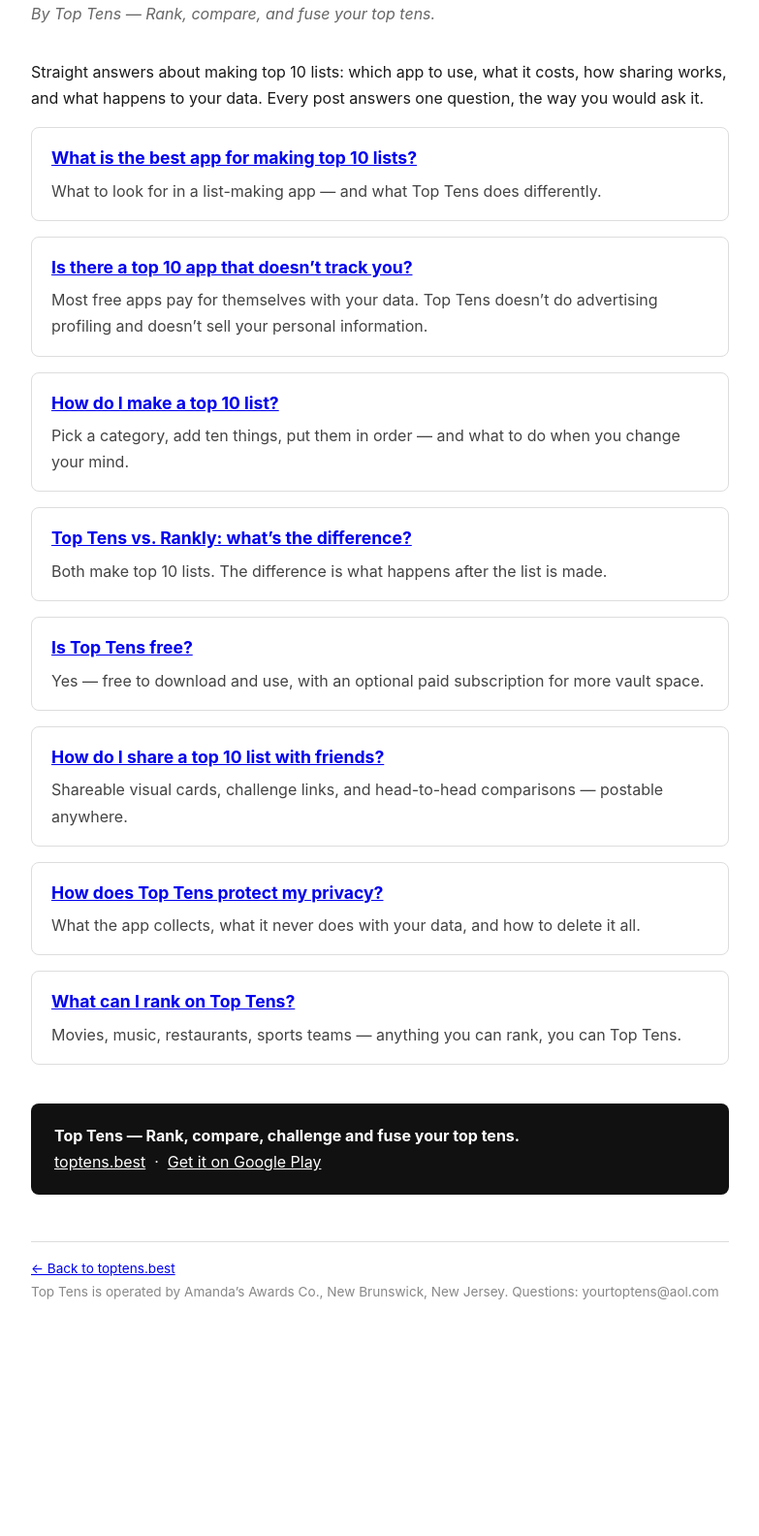
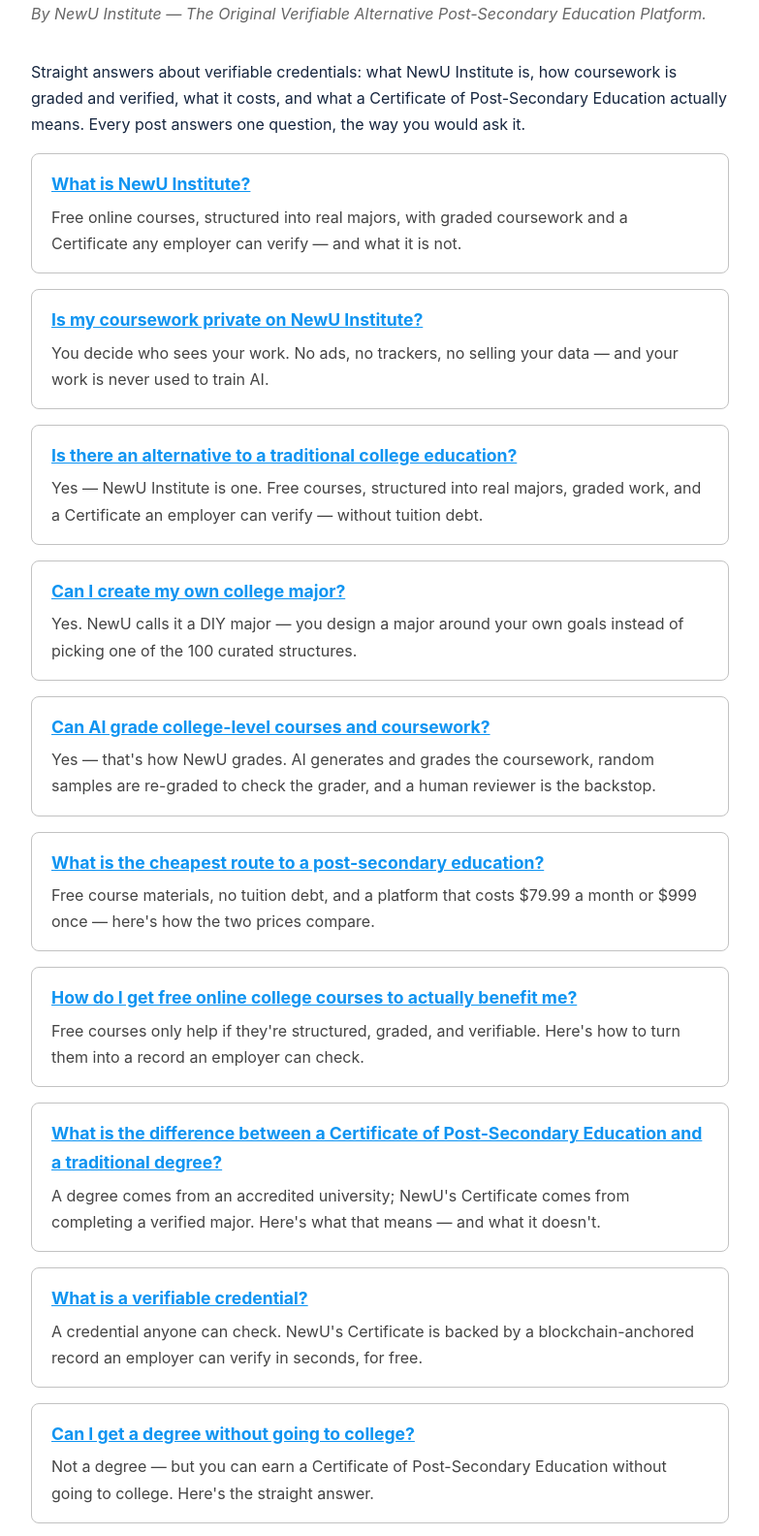
Before and after one commit to notooall63/newu-blog, a plain HTML site: page index.html in a window 1280 px wide. Shown: the part 108-1692 px from the top of the page at 97% size, without its empty margins (248-1031 px from the left). Before the commit the page ends 1516 px from the top, so only its background shows below. Drawn offline with Linux system fonts and the light colour scheme.

Commit message:
Add files via upload

```diff
--- a/index.html
+++ b/index.html
@@ -3,82 +3,113 @@
 <head>
 <meta charset="UTF-8">
 <meta name="viewport" content="width=device-width, initial-scale=1.0">
-<title>Top Tens Blog — Top 10 Lists, Ranked Right | Top Tens</title>
-<meta name="description" content="The Top Tens blog: how to make top 10 lists, share them with friends, and keep your rankings private. Straight answers, no tracking for ads.">
-<link rel="canonical" href="https://blog.toptens.best/">
-<meta property="og:title" content="Top Tens Blog">
-<meta property="og:description" content="How to make top 10 lists, share them with friends, and keep your rankings private.">
+<title>NewU Institute Blog — Verifiable Post-Secondary Education | NewU Institute</title>
+<meta name="description" content="The NewU Institute blog: straight answers about verifiable credentials, how coursework is graded, what NewU costs, and what a Certificate of Post-Secondary Education means.">
+<link rel="canonical" href="https://blog.newu.institute/">
+<meta property="og:title" content="NewU Institute Blog">
+<meta property="og:description" content="Straight answers about verifiable credentials, graded coursework, and what NewU Institute costs.">
 <meta property="og:type" content="website">
 <style>
-  body { font-family: -apple-system, BlinkMacSystemFont, "Segoe UI", Roboto, sans-serif; line-height: 1.7; max-width: 720px; margin: 0 auto; padding: 2rem 1.25rem 4rem; color: #1a1a1a; }
-  h1 { font-size: 2rem; line-height: 1.25; margin-bottom: 0.25rem; }
-  h2 { font-size: 1.35rem; margin-top: 2.25rem; border-bottom: 1px solid #ddd; padding-bottom: 0.35rem; }
+  body { font-family: -apple-system, BlinkMacSystemFont, "Segoe UI", Roboto, sans-serif; line-height: 1.7; max-width: 720px; margin: 0 auto; padding: 2rem 1.25rem 4rem; color: #16263F; background: #fff; }
+  h1 { font-size: 2rem; line-height: 1.25; margin-bottom: 0.25rem; color: #16263F; }
+  h2 { font-size: 1.35rem; margin-top: 2.25rem; border-bottom: 1px solid #C2C2C2; padding-bottom: 0.35rem; color: #16263F; }
+  a { color: #0F94F1; }
   .byline { color: #666; margin-bottom: 2rem; }
-  .cta { background: #111; color: #fff; padding: 1.25rem 1.5rem; border-radius: 8px; margin: 2.5rem 0; }
+  .cta { background: #16263F; color: #fff; padding: 1.25rem 1.5rem; border-radius: 8px; margin: 2.5rem 0; }
   .cta a { color: #fff; }
   ul, ol { padding-left: 1.4rem; }
   li { margin-bottom: 0.4rem; }
-  .card { border: 1px solid #ddd; border-radius: 8px; padding: 1rem 1.25rem; margin-bottom: 1rem; }
+  .card { border: 1px solid #C2C2C2; border-radius: 8px; padding: 1rem 1.25rem; margin-bottom: 1rem; }
   .card h3 { margin: 0 0 0.35rem; font-size: 1.1rem; }
   .card p { margin: 0; color: #444; }
-  footer { margin-top: 3rem; font-size: 0.85rem; color: #888; border-top: 1px solid #ddd; padding-top: 1rem; }
+  footer { margin-top: 3rem; font-size: 0.85rem; color: #888; border-top: 1px solid #C2C2C2; padding-top: 1rem; }
 </style>
 </head>
 <body>
 
-<h1>Top Tens Blog</h1>
-<p class="byline"><em>By Top Tens &mdash; Rank, compare, and fuse your top tens.</em></p>
+<h1>NewU Institute Blog</h1>
+<p class="byline"><em>By NewU Institute &mdash; The Original Verifiable Alternative Post-Secondary Education Platform.</em></p>
 
-<p>Straight answers about making top 10 lists: which app to use, what it costs, how sharing works, and what happens to your data. Every post answers one question, the way you would ask it.</p>
+<p>Straight answers about verifiable credentials: what NewU Institute is, how coursework is graded and verified, what it costs, and what a Certificate of Post-Secondary Education actually means. Every post answers one question, the way you would ask it.</p>
 
 <div class="card">
-<h3><a href="/what-is-the-best-app-for-making-top-10-lists.html">What is the best app for making top 10 lists?</a></h3>
-<p>What to look for in a list-making app — and what Top Tens does differently.</p>
+<h3><a href="/what-is-newu-institute.html">What is NewU Institute?</a></h3>
+<p>Free online courses, structured into real majors, with graded coursework and a Certificate any employer can verify — and what it is not.</p>
 </div>
 
 <div class="card">
-<h3><a href="/is-there-a-top-10-app-that-doesnt-track-you.html">Is there a top 10 app that doesn&rsquo;t track you?</a></h3>
-<p>Most free apps pay for themselves with your data. Top Tens doesn&rsquo;t do advertising profiling and doesn&rsquo;t sell your personal information.</p>
+<h3><a href="/is-my-coursework-private-on-newu-institute.html">Is my coursework private on NewU Institute?</a></h3>
+<p>You decide who sees your work. No ads, no trackers, no selling your data — and your work is never used to train AI.</p>
 </div>
 
 <div class="card">
-<h3><a href="/how-do-i-make-a-top-10-list.html">How do I make a top 10 list?</a></h3>
-<p>Pick a category, add ten things, put them in order — and what to do when you change your mind.</p>
+<h3><a href="/is-there-an-alternative-to-a-traditional-college-education.html">Is there an alternative to a traditional college education?</a></h3>
+<p>Yes — NewU Institute is one. Free courses, structured into real majors, graded work, and a Certificate an employer can verify — without tuition debt.</p>
 </div>
 
 <div class="card">
-<h3><a href="/top-tens-vs-rankly-whats-the-difference.html">Top Tens vs. Rankly: what&rsquo;s the difference?</a></h3>
-<p>Both make top 10 lists. The difference is what happens after the list is made.</p>
+<h3><a href="/can-i-create-my-own-college-major.html">Can I create my own college major?</a></h3>
+<p>Yes. NewU calls it a DIY major — you design a major around your own goals instead of picking one of the 100 curated structures.</p>
 </div>
 
 <div class="card">
-<h3><a href="/is-top-tens-free.html">Is Top Tens free?</a></h3>
-<p>Yes — free to download and use, with an optional paid subscription for more vault space.</p>
+<h3><a href="/can-ai-grade-college-level-courses-and-coursework.html">Can AI grade college-level courses and coursework?</a></h3>
+<p>Yes — that's how NewU grades. AI generates and grades the coursework, random samples are re-graded to check the grader, and a human reviewer is the backstop.</p>
 </div>
 
 <div class="card">
-<h3><a href="/how-do-i-share-a-top-10-list-with-friends.html">How do I share a top 10 list with friends?</a></h3>
-<p>Shareable visual cards, challenge links, and head-to-head comparisons — postable anywhere.</p>
+<h3><a href="/what-is-the-cheapest-route-to-a-post-secondary-education.html">What is the cheapest route to a post-secondary education?</a></h3>
+<p>Free course materials, no tuition debt, and a platform that costs $79.99 a month or $999 once — here's how the two prices compare.</p>
 </div>
 
 <div class="card">
-<h3><a href="/how-does-top-tens-protect-my-privacy.html">How does Top Tens protect my privacy?</a></h3>
-<p>What the app collects, what it never does with your data, and how to delete it all.</p>
+<h3><a href="/how-do-i-get-free-online-college-courses-to-actually-benefit-me.html">How do I get free online college courses to actually benefit me?</a></h3>
+<p>Free courses only help if they're structured, graded, and verifiable. Here's how to turn them into a record an employer can check.</p>
 </div>
 
 <div class="card">
-<h3><a href="/what-can-i-rank-on-top-tens.html">What can I rank on Top Tens?</a></h3>
-<p>Movies, music, restaurants, sports teams — anything you can rank, you can Top Tens.</p>
+<h3><a href="/what-is-the-difference-between-a-certificate-of-post-secondary-education-and-a-traditional-degree.html">What is the difference between a Certificate of Post-Secondary Education and a traditional degree?</a></h3>
+<p>A degree comes from an accredited university; NewU's Certificate comes from completing a verified major. Here's what that means — and what it doesn't.</p>
+</div>
+
+<div class="card">
+<h3><a href="/what-is-a-verifiable-credential.html">What is a verifiable credential?</a></h3>
+<p>A credential anyone can check. NewU's Certificate is backed by a blockchain-anchored record an employer can verify in seconds, for free.</p>
+</div>
+
+<div class="card">
+<h3><a href="/can-i-get-a-degree-without-going-to-college.html">Can I get a degree without going to college?</a></h3>
+<p>Not a degree — but you can earn a Certificate of Post-Secondary Education without going to college. Here's the straight answer.</p>
+</div>
+
+<div class="card">
+<h3><a href="/is-newu-institute-accredited.html">Is NewU Institute accredited?</a></h3>
+<p>No. NewU Institute is not an accredited university and does not award a degree. Here's what it offers instead.</p>
+</div>
+
+<div class="card">
+<h3><a href="/how-does-newu-verify-coursework.html">How does NewU verify coursework?</a></h3>
+<p>Coursework is graded, re-checked, and anchored to the blockchain step by step — producing a record any employer can verify in seconds.</p>
+</div>
+
+<div class="card">
+<h3><a href="/how-much-does-newu-cost.html">How much does NewU cost?</a></h3>
+<p>$79.99 a month (pausable) or $999 once. All course materials are free online things, and you will not incur tuition debt.</p>
+</div>
+
+<div class="card">
+<h3><a href="/do-employers-accept-newu-credentials.html">Do employers accept NewU credentials?</a></h3>
+<p>An employer can verify your Certificate in seconds, for free, at any time. Here's what they see — and the honest limit on acceptance.</p>
 </div>
 
 <div class="cta">
-<strong>Top Tens — Rank, compare, challenge and fuse your top tens.</strong><br>
-<a href="https://toptens.best">toptens.best</a> &nbsp;&middot;&nbsp; <a href="https://play.google.com/store/apps/details?id=best.toptens.app">Get it on Google Play</a>
+<strong>NewU Institute — Your education. Your possibilities.</strong><br>
+<a href="https://newu.institute">newu.institute</a>
 </div>
 
 <footer>
-<a href="https://toptens.best">&larr; Back to toptens.best</a><br>
-Top Tens is operated by Amanda&rsquo;s Awards Co., New Brunswick, New Jersey. Questions: yourtoptens@aol.com
+<a href="https://newu.institute">&larr; Back to newu.institute</a><br>
+NewU Institute is operated by Amanda&rsquo;s Awards Co., New Brunswick, New Jersey. Questions: newuinstitute@aol.com
 </footer>
 
 </body>
```
Also changed, not shown: sitemap.xml (+27 -9 lines), robots.txt.
